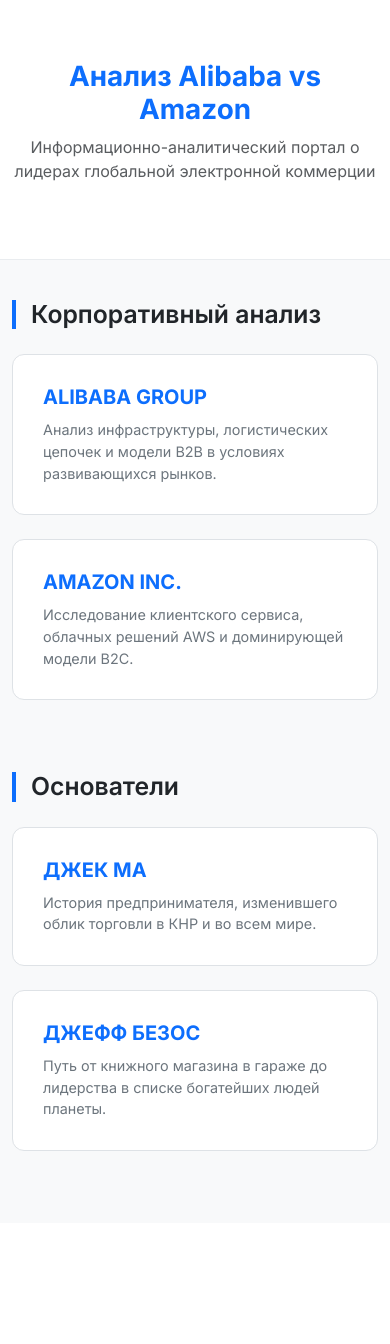
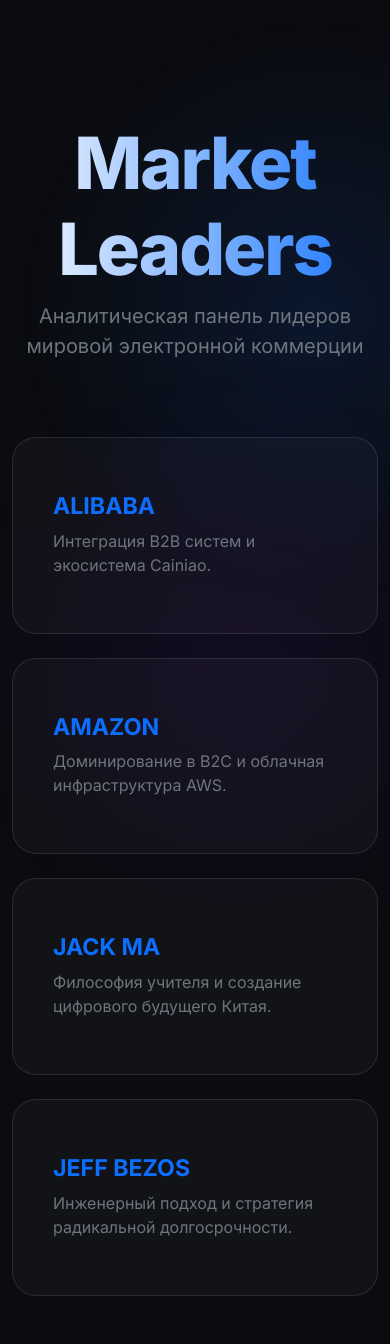
Before and after one commit to vi098275-debug/literate-octo-broccoli, a Flask app: page / in a window 390 px wide; the page is wider, and only the part inside the window is pictured. Before the commit the page ends 1151 px from the top of that part, so only its background shows below. Run offline with Flask 3, Linux system fonts and the light colour scheme.

Commit message:
Update index.html

```diff
--- a/templates/index.html
+++ b/templates/index.html
@@ -3,64 +3,65 @@
 <head>
     <meta charset="UTF-8">
     <meta name="viewport" content="width=device-width, initial-scale=1.0">
-    <title>Анализ рынка E-commerce</title>
-    <link href="https://fonts.googleapis.com/css2?family=Inter:wght@400;600;700&display=swap" rel="stylesheet">
+    <title>E-Commerce Insights</title>
+    <link href="https://fonts.googleapis.com/css2?family=Inter:wght@400;700;800&display=swap" rel="stylesheet">
     <link href="https://cdn.jsdelivr.net/npm/bootstrap@5.3.0/dist/css/bootstrap.min.css" rel="stylesheet">
     <style>
-        body { font-family: 'Inter', sans-serif; background-color: #f8f9fa; color: #212529; }
-        .hero { background: #fff; border-bottom: 1px solid #e9ecef; padding: 60px 0; margin-bottom: 40px; }
-        h1 { font-weight: 700; color: #0d6efd; }
+        :root { --primary: #0d6efd; --bg: #0b0c10; }
+        body { font-family: 'Inter', sans-serif; background-color: var(--bg); color: #fff; overflow-x: hidden; min-height: 100vh; }
+
+        /* Загогульки */
+        .blob {
+            position: absolute; width: 600px; height: 600px;
+            background: radial-gradient(circle, rgba(13,110,253,0.12) 0%, rgba(0,0,0,0) 70%);
+            border-radius: 50%; z-index: -1; animation: move 25s infinite alternate;
+        }
+        @keyframes move { from { transform: translate(-20%, -20%); } to { transform: translate(30%, 30%); } }
+
+        .hero { padding: 120px 0 60px; text-align: center; }
+        h1 {
+            font-size: 4.5rem; font-weight: 800; letter-spacing: -2px;
+            background: linear-gradient(to right, #fff, #0d6efd);
+            -webkit-background-clip: text; -webkit-text-fill-color: transparent;
+            animation: fadeInDown 1s ease;
+        }
+
         .stat-card {
-            background: #fff; border: 1px solid #dee2e6; border-radius: 12px; padding: 30px;
-            text-decoration: none; display: block; color: inherit; transition: all 0.3s ease; height: 100%;
+            background: rgba(255, 255, 255, 0.03); border: 1px solid rgba(255, 255, 255, 0.1);
+            border-radius: 24px; padding: 40px; text-decoration: none; display: block; color: #fff;
+            backdrop-filter: blur(12px); transition: all 0.4s cubic-bezier(0.175, 0.885, 0.32, 1.275);
+            opacity: 0; animation: fadeInUp 0.8s forwards;
         }
         .stat-card:hover {
-            border-color: #0d6efd; box-shadow: 0 10px 20px rgba(13, 110, 253, 0.1); transform: translateY(-5px);
+            background: rgba(255, 255, 255, 0.08); border-color: var(--primary);
+            transform: translateY(-10px) scale(1.02); box-shadow: 0 25px 50px rgba(0,0,0,0.5);
         }
-        .stat-card h3 { font-size: 1.25rem; font-weight: 700; margin-bottom: 10px; color: #0d6efd; }
-        .stat-card p { font-size: 0.9rem; color: #6c757d; margin: 0; }
-        .section-title { font-weight: 600; margin-bottom: 25px; border-left: 4px solid #0d6efd; padding-left: 15px; }
+        .stat-card h3 { color: var(--primary); font-weight: 700; margin-top: 15px; }
+
+        .delay-1 { animation-delay: 0.2s; }
+        .delay-2 { animation-delay: 0.4s; }
+        .delay-3 { animation-delay: 0.6s; }
+        .delay-4 { animation-delay: 0.8s; }
+
+        @keyframes fadeInUp { from { opacity: 0; transform: translateY(40px); } to { opacity: 1; transform: translateY(0); } }
+        @keyframes fadeInDown { from { opacity: 0; transform: translateY(-40px); } to { opacity: 1; transform: translateY(0); } }
     </style>
 </head>
 <body>
-    <div class="hero">
-        <div class="container text-center">
-            <h1>Анализ Alibaba vs Amazon</h1>
-            <p class="text-muted">Информационно-аналитический портал о лидерах глобальной электронной коммерции</p>
-        </div>
+    <div class="blob"></div>
+    <div class="blob" style="right: -10%; top: 30%; animation-delay: -5s; background: radial-gradient(circle, rgba(102,16,242,0.08) 0%, rgba(0,0,0,0) 70%);"></div>
+
+    <div class="hero container">
+        <h1>Market Leaders</h1>
+        <p class="text-secondary lead">Аналитическая панель лидеров мировой электронной коммерции</p>
     </div>
 
-    <div class="container">
-        <div class="row mb-5">
-            <div class="col-12"><h2 class="section-title">Корпоративный анализ</h2></div>
-            <div class="col-md-6 mb-4">
-                <a href="/alibaba" class="stat-card">
-                    <h3>ALIBABA GROUP</h3>
-                    <p>Анализ инфраструктуры, логистических цепочек и модели B2B в условиях развивающихся рынков.</p>
-                </a>
-            </div>
-            <div class="col-md-6 mb-4">
-                <a href="/amazon" class="stat-card">
-                    <h3>AMAZON INC.</h3>
-                    <p>Исследование клиентского сервиса, облачных решений AWS и доминирующей модели B2C.</p>
-                </a>
-            </div>
-        </div>
-
-        <div class="row mb-5">
-            <div class="col-12"><h2 class="section-title">Основатели</h2></div>
-            <div class="col-md-6 mb-4">
-                <a href="/jack-ma" class="stat-card">
-                    <h3>ДЖЕК МА</h3>
-                    <p>История предпринимателя, изменившего облик торговли в КНР и во всем мире.</p>
-                </a>
-            </div>
-            <div class="col-md-6 mb-4">
-                <a href="/jeff-bezos" class="stat-card">
-                    <h3>ДЖЕФФ БЕЗОС</h3>
-                    <p>Путь от книжного магазина в гараже до лидерства в списке богатейших людей планеты.</p>
-                </a>
-            </div>
+    <div class="container pb-5">
+        <div class="row g-4">
+            <div class="col-md-6"><a href="/alibaba" class="stat-card delay-1"><h3>ALIBABA</h3><p class="text-secondary">Интеграция B2B систем и экосистема Cainiao.</p></a></div>
+            <div class="col-md-6"><a href="/amazon" class="stat-card delay-2"><h3>AMAZON</h3><p class="text-secondary">Доминирование в B2C и облачная инфраструктура AWS.</p></a></div>
+            <div class="col-md-6"><a href="/jack-ma" class="stat-card delay-3"><h3>JACK MA</h3><p class="text-secondary">Философия учителя и создание цифрового будущего Китая.</p></a></div>
+            <div class="col-md-6"><a href="/jeff-bezos" class="stat-card delay-4"><h3>JEFF BEZOS</h3><p class="text-secondary">Инженерный подход и стратегия радикальной долгосрочности.</p></a></div>
         </div>
     </div>
 </body>
```
